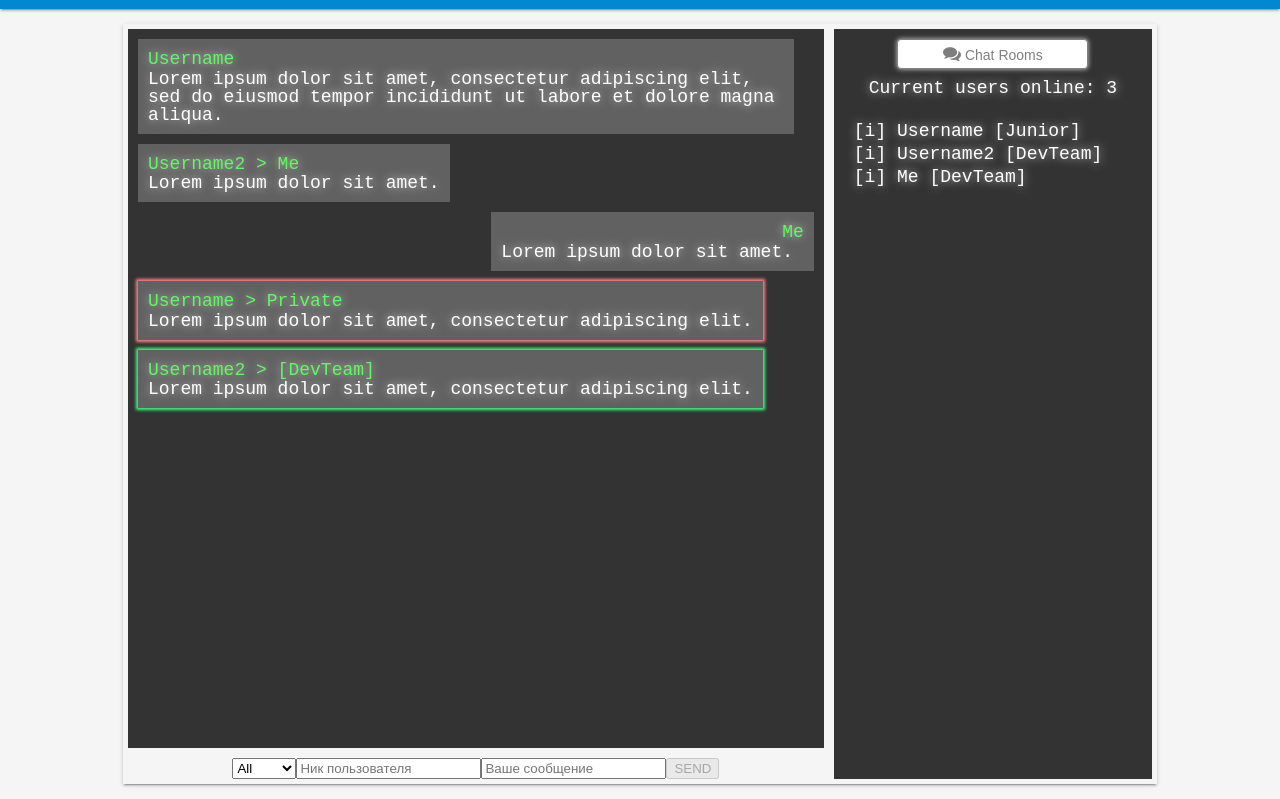
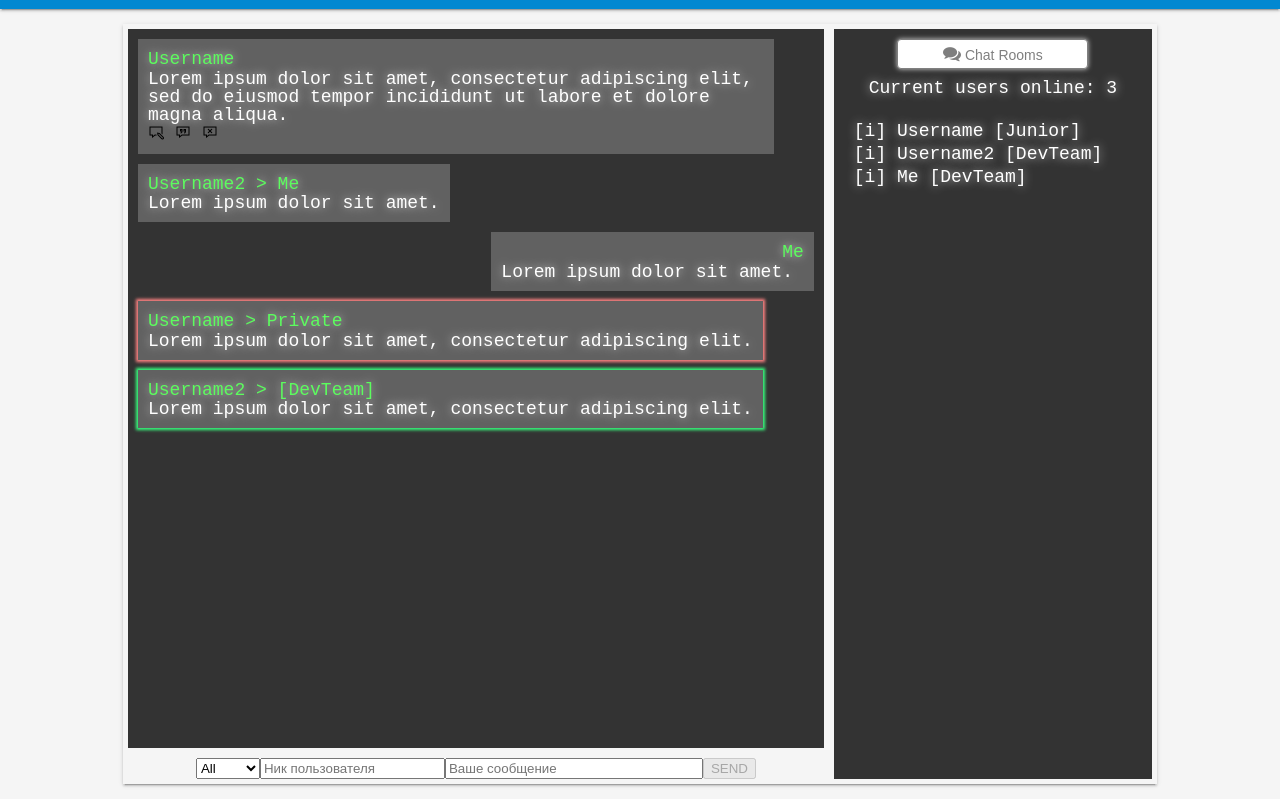
Before and after one commit to ctacello/webchat, a website built with webpack: page public/index.html in a window 1280 px wide. Shown: the part 55-854 px from the top of the page. Built offline with Linux system fonts and the light colour scheme; some packages are replaced by stand-ins of ours; no server answers.

Commit message:
save session, commit before cleaning and optimising main.js code

```diff
--- a/public/index.html
+++ b/public/index.html
@@ -29,8 +29,8 @@
             <div class="main__content">
                 <img src="media/close_button.png" alt="Close" class="main__close">
                 <img src="media/anonymous.png" alt="UserPic" class="main__anonymouspic">
-                <input type="email" placeholder="Email" class="main__email">
-                <input type="password" placeholder="Password" class="main__password" minlength="6">
+                <input type="email" placeholder="Email" class="main__email" required>
+                <input type="password" placeholder="Password" class="main__password" minlength="6" required>
                 <button href="#" class="main__signinbutton">Sign In</button>
                 <div class="main__registration">
                     <span>Don't have an account?</span>
@@ -50,8 +50,15 @@
             <div class="main__chat">
                 <div class="main__messages">
                     <div class="main__message main__message_margin">
-                        <h4 class="main__nickname">Username</h4>
-                        <span class="main__text">Lorem ipsum dolor sit amet, consectetur adipiscing elit, sed do eiusmod tempor incididunt ut labore et dolore magna aliqua.</span>
+                        <div class="main__text">
+                            <h4 class="main__nickname">Username</h4>
+                            <span class="main__text">Lorem ipsum dolor sit amet, consectetur adipiscing elit, sed do eiusmod tempor incididunt ut labore et dolore magna aliqua.</span>
+                        </div>
+                        <div class="main__texticons">
+                                <img src="media/msg-edit.png" alt="Edit message">
+                                <img src="media/msg-quote.png" alt="Quote message">
+                                <img src="media/msg-del.png" alt="Delete message">
+                        </div>
                     </div>
                     <div class="main__message main__message_margin">
                         <h4 class="main__nickname">Username2 > Me</h4>
@@ -78,9 +85,10 @@
                     </select>
                     <input id="nickname" type="text" placeholder="Ник пользователя" class="main__usernickname">
 
-                    <form class="main__input-form">
+                    <form class="main__input-form" autocomplete="off">
                         <input id="message" type="text" placeholder="Ваше сообщение" class="main__input">
-                        <button id="submit" disabled type="submit" class="main__send">SEND</button>
+                        <!-- <button id="submit" disabled type="submit" class="main__send">SEND</button> -->
+                        <input type="submit" value="SEND" class="main__send" disabled>
                     </form>
                 </div>
             </div>
@@ -112,7 +120,7 @@
     <script src="/__/firebase/7.12.0/firebase-app.js"></script>
     <script src="/__/firebase/7.11.0/firebase-auth.js"></script>
     <script src="/__/firebase/7.11.0/firebase-storage.js"></script>
-    <!-- <script src="/__/firebase/7.11.0/firebase-messaging.js"></script> -->
+    <script src="/__/firebase/7.11.0/firebase-messaging.js"></script>
     <script src="/__/firebase/7.11.0/firebase-firestore.js"></script>
 
     <!-- TODO: Add SDKs for Firebase products that you want to use
--- a/public/scss/_index.scss
+++ b/public/scss/_index.scss
@@ -261,7 +261,7 @@ h4 {
         }
 
         &_margin {
-            margin-right: 20px;
+            margin-right: 40px;
         }
     }
 
@@ -295,6 +295,10 @@ h4 {
     &__input-form {
         display: flex;
         justify-content: center;
+    }
+
+    &__input {
+        width: 250px;
     }
 
     &__chatinfo {
```
Also changed, not shown: public/css/app.css, public/dist/main.js, public/media/msg-del.png (added), public/media/msg-edit.png (added), public/media/msg-quote.png (added), 2 other files.
